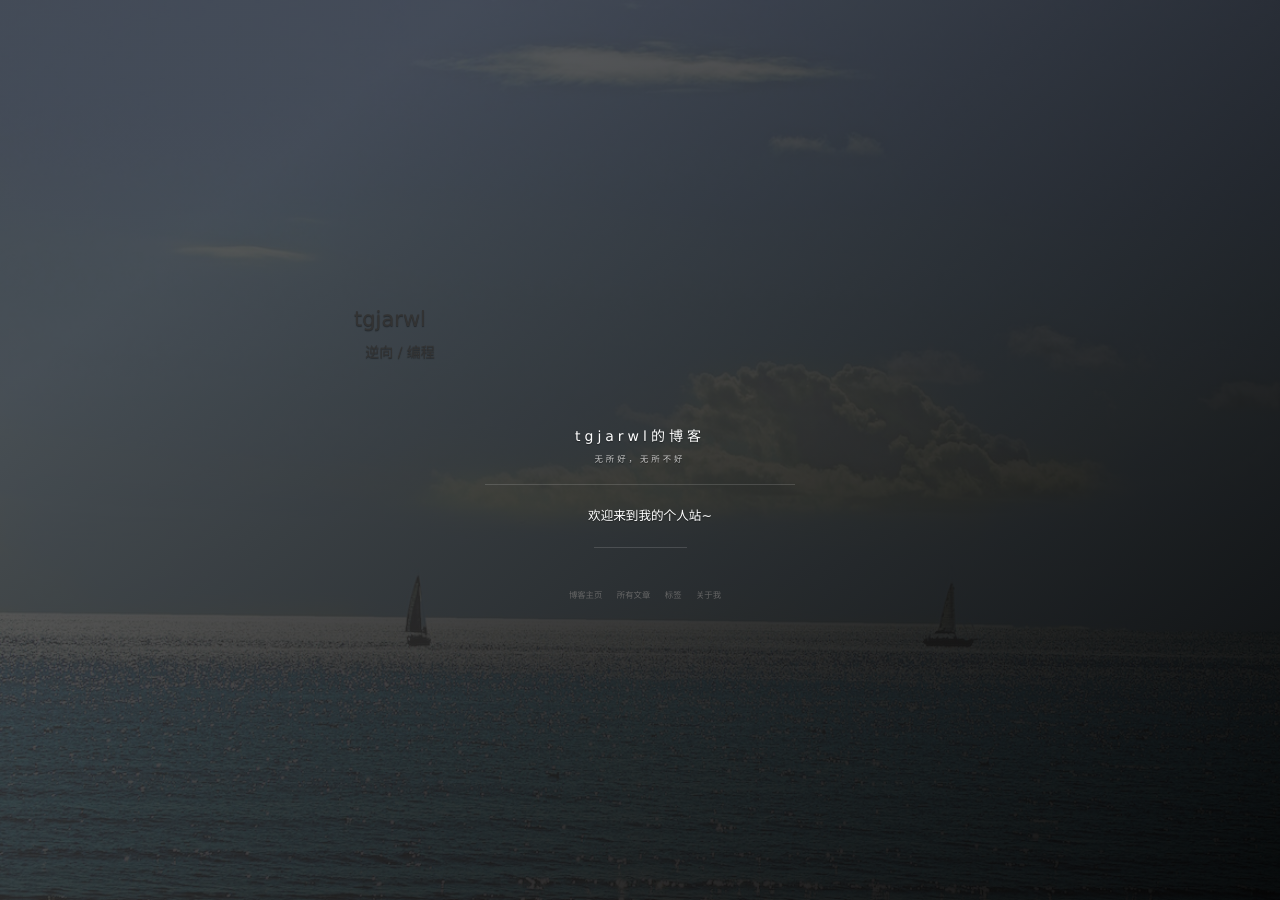
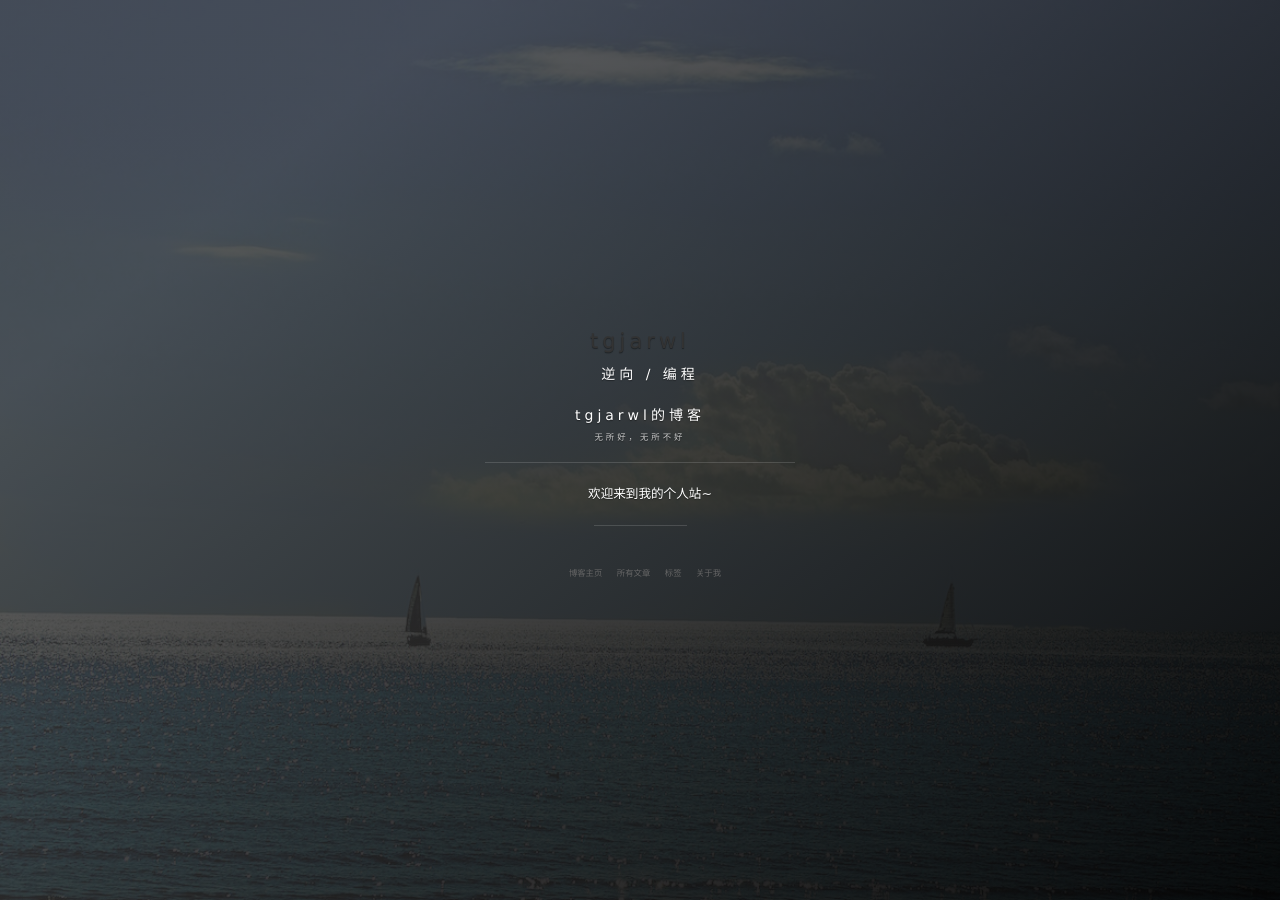
Before and after one commit to tgjarwl/tgjarwl.github.io, a Jekyll site: the page built from index.html, in a window 1280 px wide. Built offline with Jekyll 4.4.1, drawn with Linux system fonts in a browser that asks for light colours; nearby versions of some CDN libraries; the list of posts is cut into pages by our own code; comment, search, counter and statistics services are not loaded; grey boxes are pictures that could not be loaded.

Commit message:
Update side-panel.html

```diff
--- a/_includes/side-panel.html
+++ b/_includes/side-panel.html
@@ -4,7 +4,7 @@
     <div class="panel-main__inner panel-inverted">
     <div class="panel-main__content">
         <!-- 头像效果-start -->
-        <div class="ih-item circle">
+        <div class="panel-cover__title panel-title">
             <a href="/#blog" title="前往 {{ site.title }} 的主页" class="blog-button">
                 <div class="info">
                     <div class="info-back">
```
